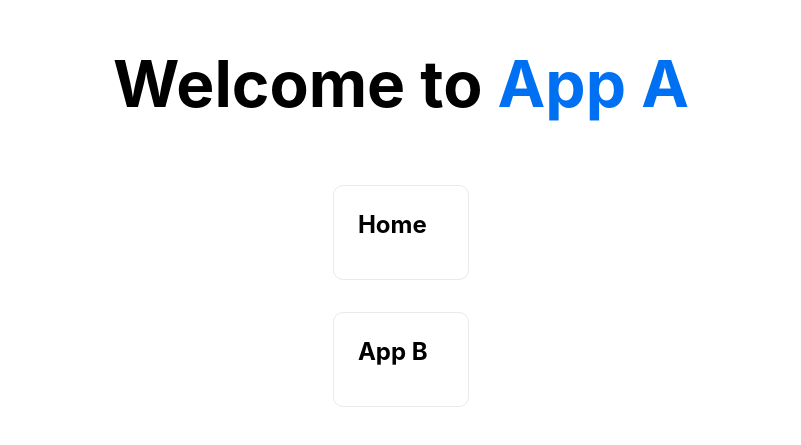
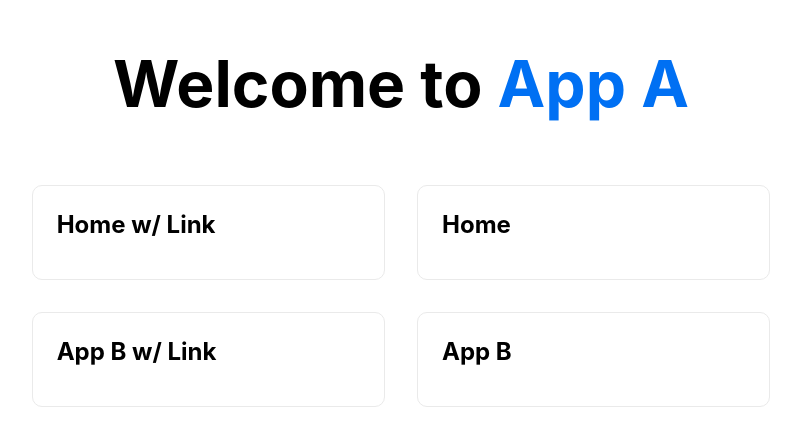
Before and after one commit to jslopeza/next-netlify-multizone-a, a Next.js app: page / in a window 1280 px wide. Shown: the part 165-610 px from the top of the page, without its empty margins (239-1040 px from the left). Built offline with nearby package versions, Linux system fonts and the light colour scheme.

Commit message:
Use both link and A

```diff
--- a/pages/index.js
+++ b/pages/index.js
@@ -1,5 +1,6 @@
 import Head from "next/head";
 import styles from "../styles/Home.module.css";
+import Link from "next/link";
 
 export default function Home() {
   return (
@@ -16,10 +17,20 @@ export default function Home() {
         </h1>
 
         <div className={styles.grid}>
+          <Link href="/">
+            <a className={styles.card}>
+              <h2>Home w/ Link</h2>
+            </a>
+          </Link>
           <a href="/" className={styles.card}>
             <h2>Home</h2>
           </a>
 
+          <Link href="/app-b">
+            <a className={styles.card}>
+              <h2>App B w/ Link</h2>
+            </a>
+          </Link>
           <a href="/app-b" className={styles.card}>
             <h2>App B</h2>
           </a>
```
